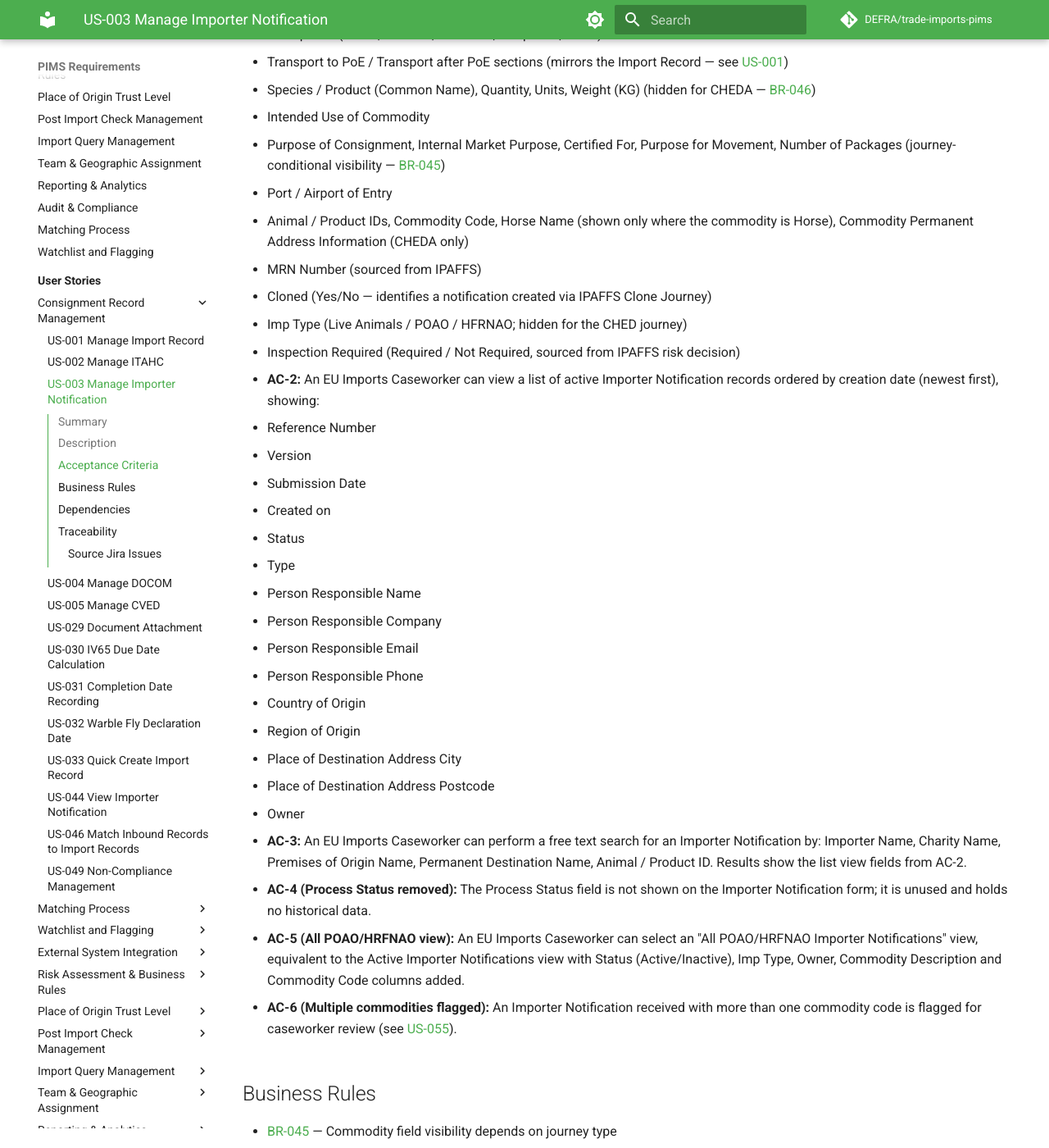
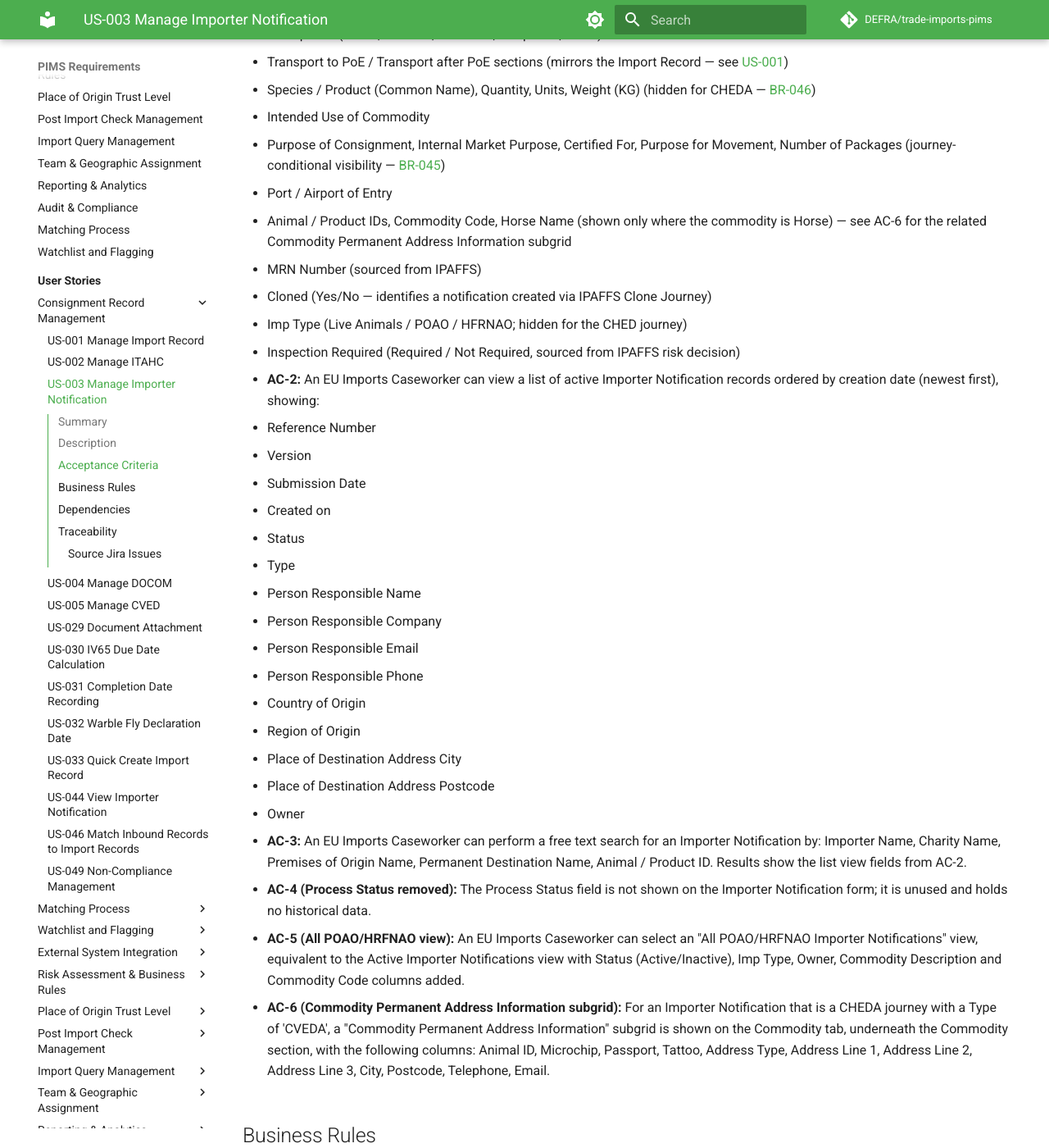
Before and after one commit to DEFRA/trade-imports-pims, an MkDocs documentation site: the page built from docs/requirements/user-stories/US-003-Manage-Importer-Notification.md, in a window 1280 px wide and 1400 px high, scrolled down 975 px. Shown: the whole window at 82% size. Built offline with MkDocs 1.6.1 and Material for MkDocs 9.7.7, drawn with Linux system fonts in a browser that asks for light colours; a script that is not in the unit is left out; comment, search, counter and statistics services are not loaded.

```diff
--- a/docs/requirements/user-stories/US-003-Manage-Importer-Notification.md
+++ b/docs/requirements/user-stories/US-003-Manage-Importer-Notification.md
@@ -28,7 +28,7 @@ The Importer Notification entity (`defraimp_importernotification`) is the IPAFFS
   - Intended Use of Commodity
   - Purpose of Consignment, Internal Market Purpose, Certified For, Purpose for Movement, Number of Packages (journey-conditional visibility — [BR-045](../business-rules.md#br-045))
   - Port / Airport of Entry
-  - Animal / Product IDs, Commodity Code, Horse Name (shown only where the commodity is Horse), Commodity Permanent Address Information (CHEDA only)
+  - Animal / Product IDs, Commodity Code, Horse Name (shown only where the commodity is Horse) — see AC-6 for the related Commodity Permanent Address Information subgrid
   - MRN Number (sourced from IPAFFS)
   - Cloned (Yes/No — identifies a notification created via IPAFFS Clone Journey)
   - Imp Type (Live Animals / POAO / HFRNAO; hidden for the CHED journey)
@@ -57,7 +57,7 @@ The Importer Notification entity (`defraimp_importernotification`) is the IPAFFS
 
 - **AC-5 (All POAO/HRFNAO view):** An EU Imports Caseworker can select an "All POAO/HRFNAO Importer Notifications" view, equivalent to the Active Importer Notifications view with Status (Active/Inactive), Imp Type, Owner, Commodity Description and Commodity Code columns added.
 
-- **AC-6 (Multiple commodities flagged):** An Importer Notification received with more than one commodity code is flagged for caseworker review (see [US-055](US-055-Flag-Multiple-Commodity-Certificates.md)).
+- **AC-6 (Commodity Permanent Address Information subgrid):** For an Importer Notification that is a CHEDA journey with a Type of 'CVEDA', a "Commodity Permanent Address Information" subgrid is shown on the Commodity tab, underneath the Commodity section, with the following columns: Animal ID, Microchip, Passport, Tattoo, Address Type, Address Line 1, Address Line 2, Address Line 3, City, Postcode, Telephone, Email.
 
 ## Business Rules
 
```
Also changed, not shown: docs/requirements/user-stories/US-055-Flag-Multiple-Commodity-Certificates.md (+1 -1 lines), 2 other files.
